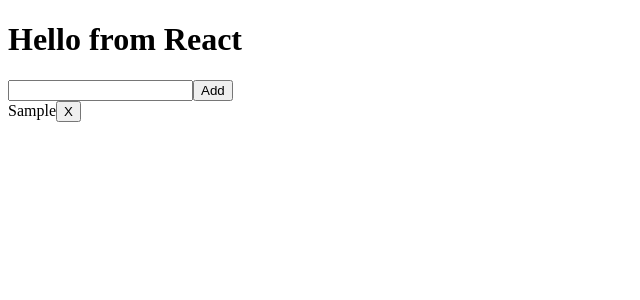
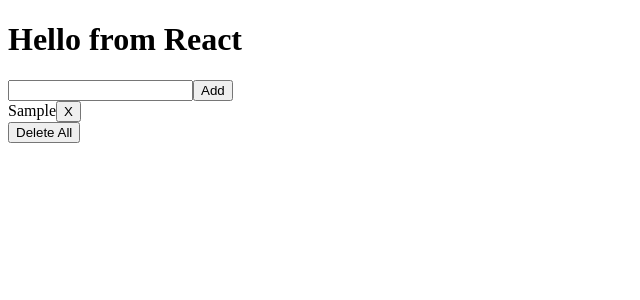
Before and after one commit to Quazar8/TsToDo, a React app: page / in a window 1280 px wide. Both pictures are taken after typing "Sample" into the empty fields and a click on the input "Add". Shown: the top 300 px of the page, without its empty margins (0-640 px from the left). Built offline with nearby package versions, Linux system fonts and the light colour scheme.

Commit message:
Appending delete all button to the todos list

```diff
--- /dev/null
+++ b/src/components/DeleteAllContainer.tsx
@@ -0,0 +1,11 @@
+import React from 'react'
+
+const DeleteAllContainer = (): JSX.Element => {
+    return (
+        <div>
+            <button>Delete All</button>
+        </div>
+    )
+}
+
+export default DeleteAllContainer
--- a/src/components/ToDosContainer.tsx
+++ b/src/components/ToDosContainer.tsx
@@ -4,6 +4,7 @@
 import { deleteToDoAction, IActions } from '../store/actions'
 
 import ToDoRow from './ToDoRow'
+import DeleteAllContainer from './DeleteAllContainer'
 
 const mapStateToProps =
     (state: IState) => {
@@ -36,10 +37,20 @@
             />
         )
     }
+
+    const displayToDos = (): JSX.Element => {
+        return (
+            <section>
+                {todos.map(renderTodos)}
+                <DeleteAllContainer />
+            </section>
+        )
+    }
+
     return (
         <section>
             {todos.length > 0
-             ? todos.map(renderTodos)
+             ? displayToDos()
              : <h1>No todos yet.</h1>
             }
         </section>
```
